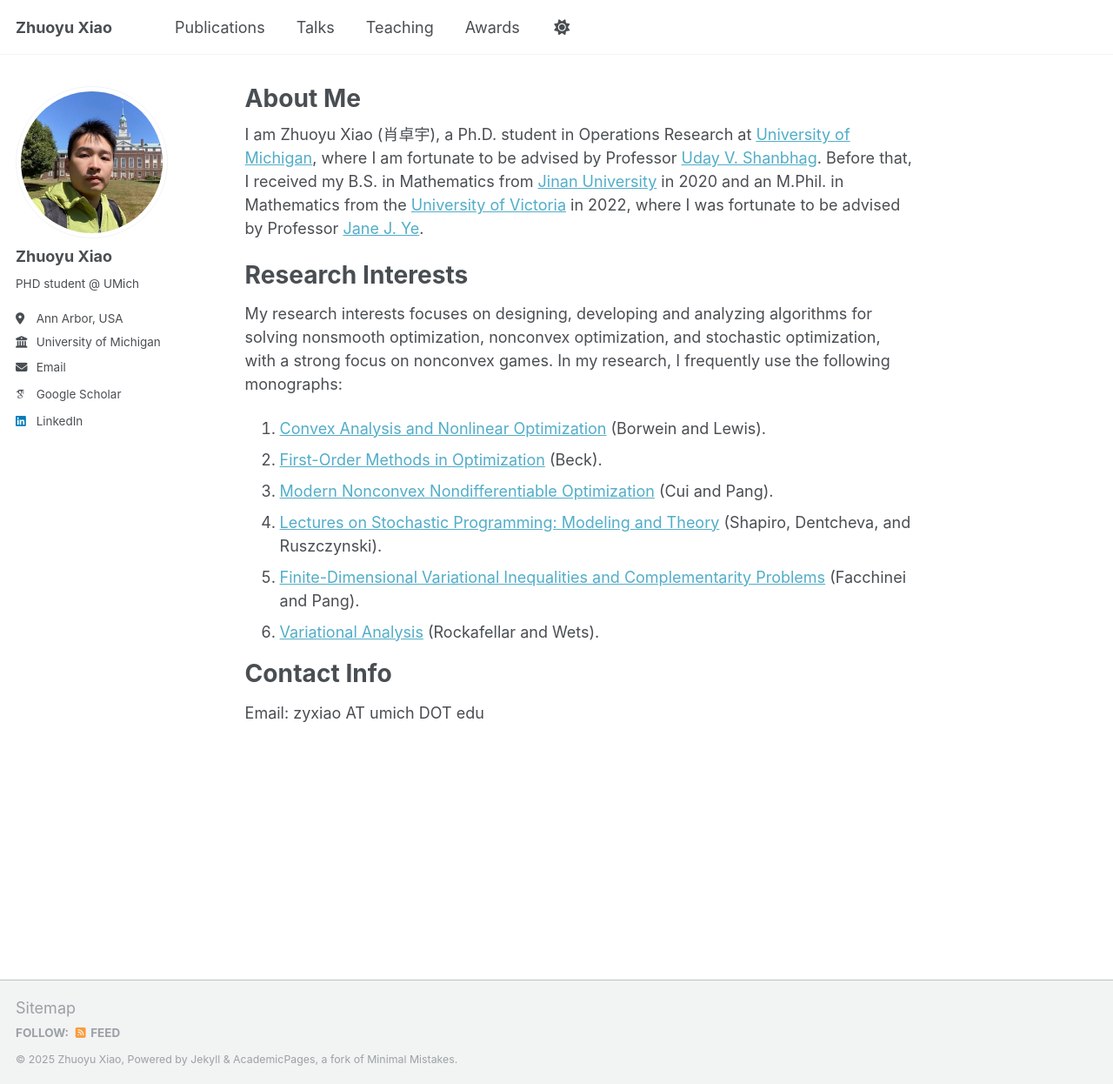
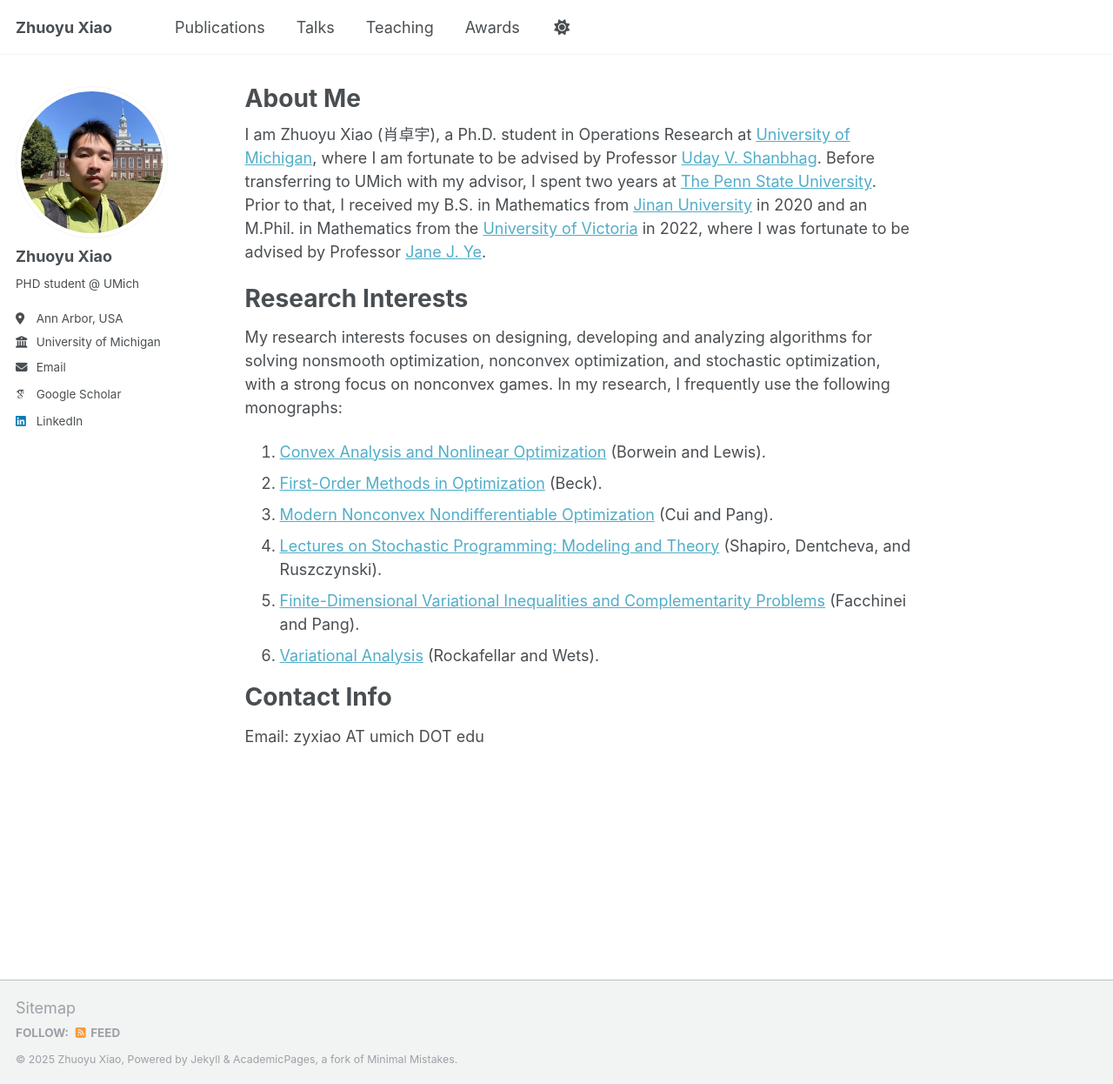
Before and after one commit to zyxiao97/zyxiao97.github.io, a Jekyll site: the page built from _pages/about.md, in a window 1280 px wide and 1246 px high. Shown: the whole window at 87% size. Built offline with Jekyll 4.4.1, drawn with Linux system fonts in a browser that asks for light colours; some web fonts are replaced.

Commit message:
Update about.md

```diff
--- a/_pages/about.md
+++ b/_pages/about.md
@@ -7,7 +7,7 @@ redirect_from:
   - /about.html
 ---
 
-I am Zhuoyu Xiao (肖卓宇), a Ph.D. student in Operations Research at [University of Michigan](https://umich.edu/), where I am fortunate to be advised by Professor [Uday V. Shanbhag](https://udaybag2.github.io/). Before that, I received my B.S. in Mathematics from [Jinan University](https://english.jnu.edu.cn/) in 2020 and an M.Phil. in Mathematics from the [University of Victoria](https://www.uvic.ca/) in 2022, where I was fortunate to be advised by Professor [Jane J. Ye](https://web.uvic.ca/~janeye/).
+I am Zhuoyu Xiao (肖卓宇), a Ph.D. student in Operations Research at [University of Michigan](https://umich.edu/), where I am fortunate to be advised by Professor [Uday V. Shanbhag](https://udaybag2.github.io/). Before transferring to UMich with my advisor, I spent two years at [The Penn State University](https://www.psu.edu/). Prior to that, I received my B.S. in Mathematics from [Jinan University](https://english.jnu.edu.cn/) in 2020 and an M.Phil. in Mathematics from the [University of Victoria](https://www.uvic.ca/) in 2022, where I was fortunate to be advised by Professor [Jane J. Ye](https://web.uvic.ca/~janeye/).
 
 
 Research Interests
```
